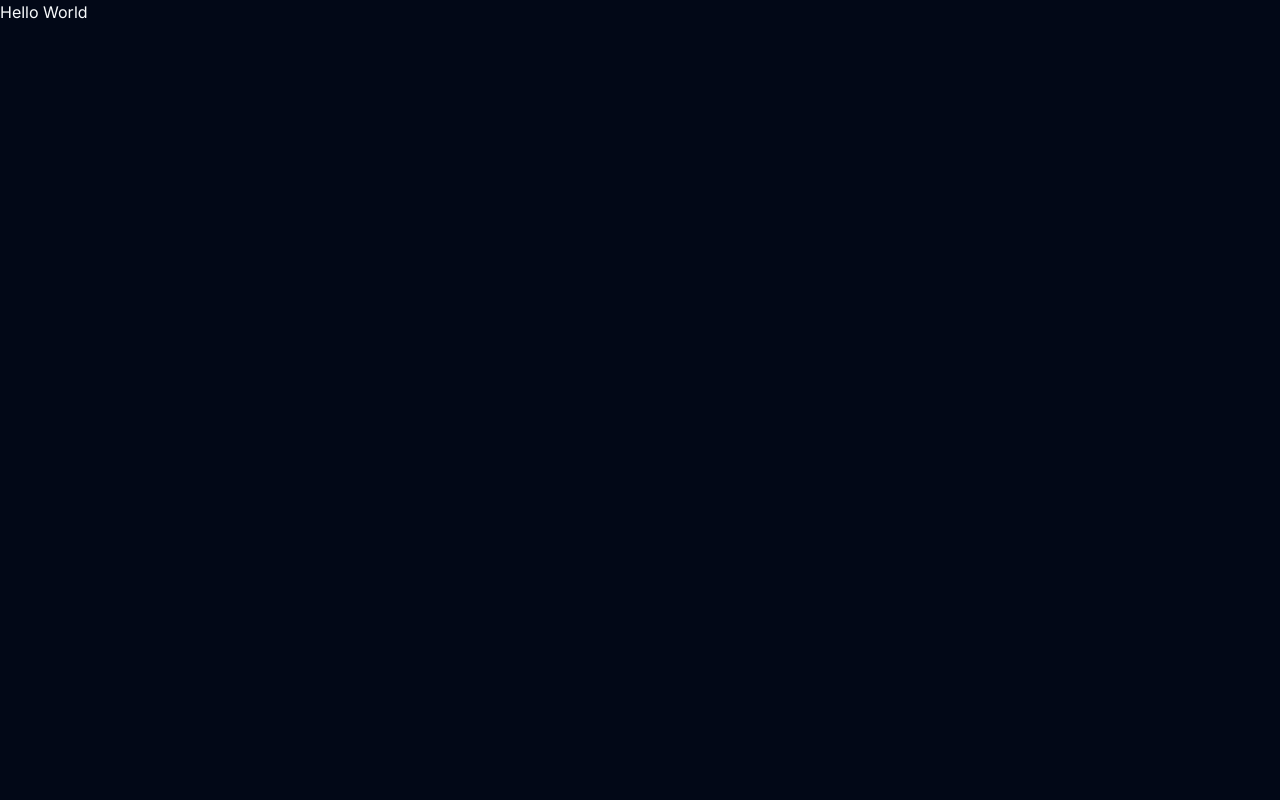
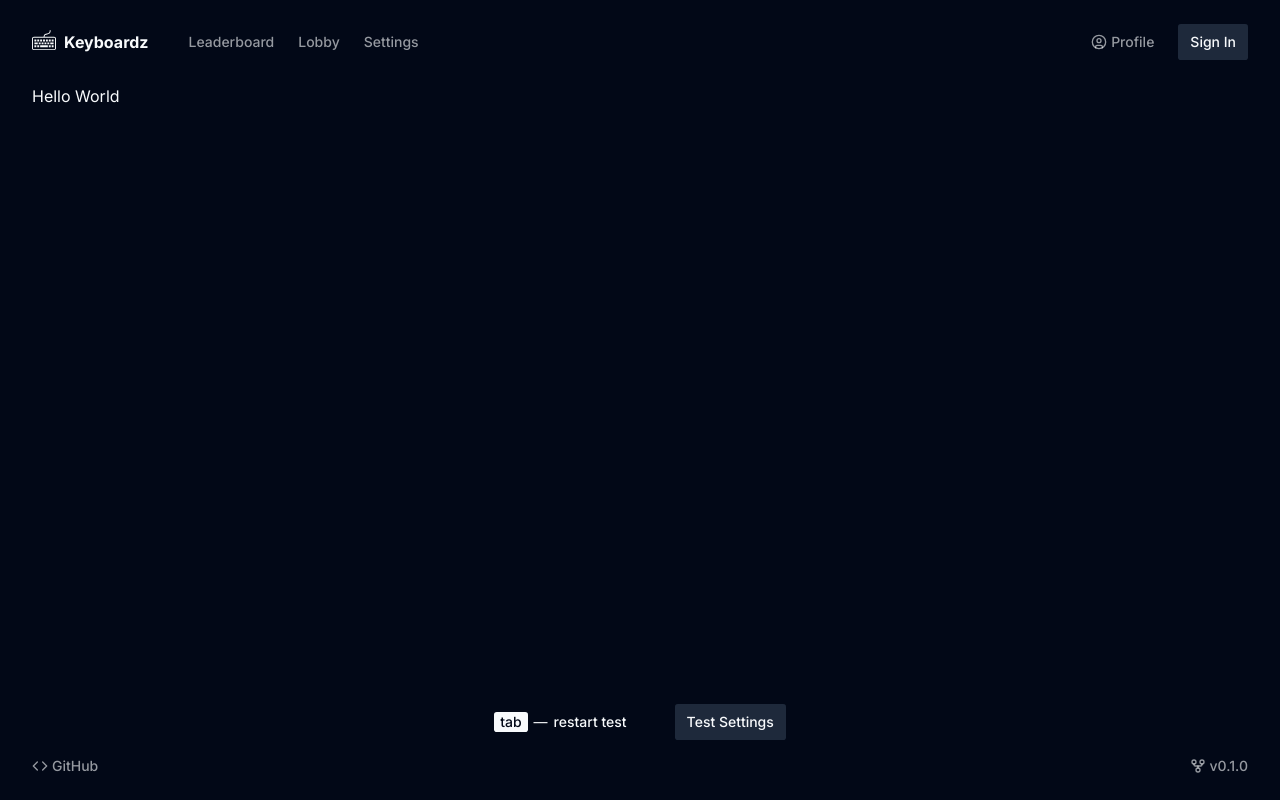
Before and after one commit to miljan-code/keyboardz, a Next.js app: page / in a window 1280 px wide. Built offline with nearby package versions, Linux system fonts and the light colour scheme.

Commit message:
feat: added layout - header and footer

```diff
--- a/app/layout.tsx
+++ b/app/layout.tsx
@@ -1,7 +1,12 @@
 import { Inter as FontSans } from "next/font/google";
 import localFont from "next/font/local";
+
 import { cn } from "@/lib/utils";
+import { Footer } from "@/components/footer";
+import { Header } from "@/components/header";
+
 import "@/styles/globals.css";
+
 import type { Metadata } from "next";
 
 const fontSans = FontSans({ subsets: ["latin"], variable: "--font-sans" });
@@ -22,15 +27,19 @@ interface RootLayoutProps {
 
 export default function RootLayout({ children }: RootLayoutProps) {
   return (
-    <html lang="en" className="dark">
+    <html lang="en">
       <body
         className={cn(
           fontSans.variable,
           fontHeading.variable,
-          "font-sans antialiased",
+          "dark font-sans antialiased",
         )}
       >
-        {children}
+        <main className="mx-auto grid min-h-screen max-w-7xl grid-flow-row grid-rows-[auto_1fr_auto] gap-6 px-8 py-6">
+          <Header />
+          {children}
+          <Footer />
+        </main>
       </body>
     </html>
   );
--- /dev/null
+++ b/components/auth/sign-in-button.tsx
@@ -0,0 +1,12 @@
+"use client";
+
+import { Button } from "@/components/ui/button";
+
+export const SignInButton = () => {
+  // TODO: add signIn function from next-auth
+  return (
+    <Button variant="secondary" size="sm" onClick={() => {}}>
+      Sign In
+    </Button>
+  );
+};
--- /dev/null
+++ b/components/footer.tsx
@@ -0,0 +1,37 @@
+import { Icons } from "@/components/icons";
+import { TestSettings } from "@/components/test/test-settings";
+
+export const Footer = () => {
+  return (
+    <footer className="space-y-4 text-sm">
+      <div className="flex items-center justify-center gap-12">
+        <div className="flex cursor-default gap-1.5">
+          <span className="rounded-md bg-foreground px-1.5 font-medium text-background">
+            tab
+          </span>
+          <span>&mdash;</span>
+          <span className="font-medium">restart test</span>
+        </div>
+        <TestSettings />
+      </div>
+      <div className="flex items-center justify-between">
+        <a
+          href="https://github.com/miljan-code/keyboardz"
+          className="flex items-center gap-1 font-medium text-foreground/60 transition-colors hover:text-foreground/80 sm:text-sm"
+          target="_blank"
+        >
+          <Icons.code size={16} />
+          <span>GitHub</span>
+        </a>
+        <a
+          href="https://github.com/miljan-code/keyboardz"
+          className="flex items-center gap-1 font-medium text-foreground/60 transition-colors hover:text-foreground/80 sm:text-sm"
+          target="_blank"
+        >
+          <Icons.git size={16} />
+          <span>v0.1.0</span>
+        </a>
+      </div>
+    </footer>
+  );
+};
--- /dev/null
+++ b/components/header.tsx
@@ -0,0 +1,39 @@
+import Link from "next/link";
+
+import { siteConfig } from "@/config/site";
+import { SignInButton } from "@/components/auth/sign-in-button";
+import { Icons } from "@/components/icons";
+
+export const Header = () => {
+  return (
+    <header className="flex justify-between md:grid md:grid-cols-[auto_1fr_auto] md:gap-10">
+      <Link href="/" className="flex items-center gap-2">
+        <Icons.logo className="-mt-0.5" />
+        <span className="font-bold">Keyboardz</span>
+      </Link>
+      <nav className="hidden gap-6 md:flex">
+        {siteConfig.nav.map((navItem) => (
+          <Link
+            key={navItem.title}
+            href={navItem.href}
+            className="flex items-center text-lg font-medium text-foreground/60 transition-colors hover:text-foreground/80 sm:text-sm"
+          >
+            {navItem.title}
+          </Link>
+        ))}
+      </nav>
+      <div className="flex gap-6">
+        <Link
+          href="/profile"
+          className="flex items-center gap-1 font-medium text-foreground/60 transition-colors hover:text-foreground/80 sm:text-sm"
+        >
+          <Icons.user size={16} />
+          {/* TODO: Change to display username when add auth */}
+          <span>Profile</span>
+        </Link>
+        {/* TODO: Check for session when add auth */}
+        <SignInButton />
+      </div>
+    </header>
+  );
+};
--- /dev/null
+++ b/components/icons.tsx
@@ -0,0 +1,19 @@
+import { Code, GitFork, UserCircle, type LucideProps } from "lucide-react";
+
+export const Icons = {
+  user: UserCircle,
+  code: Code,
+  git: GitFork,
+  logo: ({ ...props }: LucideProps) => (
+    <svg
+      xmlns="http://www.w3.org/2000/svg"
+      viewBox="0 0 50 50"
+      width="24px"
+      height="24px"
+      fill="currentColor"
+      {...props}
+    >
+      <path d="M 36.9375 2.84375 C 36.9375 5.9375 36.214844 7.304688 35.28125 8.0625 C 34.347656 8.820313 32.925781 9.058594 31.3125 9.28125 C 29.699219 9.503906 27.898438 9.710938 26.40625 10.90625 C 25.167969 11.898438 24.3125 13.539063 24.0625 16 L 4 16 C 1.800781 16 0 17.800781 0 20 L 0 40 C 0 42.199219 1.800781 44 4 44 L 46 44 C 48.199219 44 50 42.199219 50 40 L 50 20 C 50 17.800781 48.199219 16 46 16 L 26.09375 16 C 26.308594 14.0625 26.910156 13.066406 27.65625 12.46875 C 28.585938 11.722656 29.976563 11.503906 31.59375 11.28125 C 33.210938 11.058594 35.039063 10.839844 36.53125 9.625 C 38.023438 8.410156 38.9375 6.269531 38.9375 2.84375 Z M 4 18 L 46 18 C 47.117188 18 48 18.882813 48 20 L 48 40 C 48 41.117188 47.117188 42 46 42 L 4 42 C 2.882813 42 2 41.117188 2 40 L 2 20 C 2 18.882813 2.882813 18 4 18 Z M 5 22 L 5 26 L 9 26 L 9 22 Z M 11 22 L 11 26 L 15 26 L 15 22 Z M 17 22 L 17 26 L 21 26 L 21 22 Z M 23 22 L 23 26 L 27 26 L 27 22 Z M 29 22 L 29 26 L 33 26 L 33 22 Z M 35 22 L 35 26 L 39 26 L 39 22 Z M 41 22 L 41 26 L 45 26 L 45 22 Z M 5 28 L 5 32 L 12 32 L 12 28 Z M 14 28 L 14 32 L 18 32 L 18 28 Z M 20 28 L 20 32 L 24 32 L 24 28 Z M 26 28 L 26 32 L 30 32 L 30 28 Z M 32 28 L 32 32 L 36 32 L 36 28 Z M 38 28 L 38 32 L 45 32 L 45 28 Z M 5 34 L 5 38 L 9 38 L 9 34 Z M 11 34 L 11 38 L 15 38 L 15 34 Z M 17 34 L 17 38 L 33 38 L 33 34 Z M 35 34 L 35 38 L 39 38 L 39 34 Z M 41 34 L 41 38 L 45 38 L 45 34 Z" />
+    </svg>
+  ),
+};
--- /dev/null
+++ b/components/test/test-settings.tsx
@@ -0,0 +1,9 @@
+import { Button } from "@/components/ui/button";
+
+export const TestSettings = () => {
+  return (
+    <Button variant="secondary" size="sm">
+      Test Settings
+    </Button>
+  );
+};
--- /dev/null
+++ b/components/ui/button.tsx
@@ -0,0 +1,56 @@
+import * as React from "react"
+import { Slot } from "@radix-ui/react-slot"
+import { cva, type VariantProps } from "class-variance-authority"
+
+import { cn } from "@/lib/utils"
+
+const buttonVariants = cva(
+  "inline-flex items-center justify-center rounded-md text-sm font-medium ring-offset-background transition-colors focus-visible:outline-none focus-visible:ring-2 focus-visible:ring-ring focus-visible:ring-offset-2 disabled:pointer-events-none disabled:opacity-50",
+  {
+    variants: {
+      variant: {
+        default: "bg-primary text-primary-foreground hover:bg-primary/90",
+        destructive:
+          "bg-destructive text-destructive-foreground hover:bg-destructive/90",
+        outline:
+          "border border-input bg-background hover:bg-accent hover:text-accent-foreground",
+        secondary:
+          "bg-secondary text-secondary-foreground hover:bg-secondary/80",
+        ghost: "hover:bg-accent hover:text-accent-foreground",
+        link: "text-primary underline-offset-4 hover:underline",
+      },
+      size: {
+        default: "h-10 px-4 py-2",
+        sm: "h-9 rounded-md px-3",
+        lg: "h-11 rounded-md px-8",
+        icon: "h-10 w-10",
+      },
+    },
+    defaultVariants: {
+      variant: "default",
+      size: "default",
+    },
+  }
+)
+
+export interface ButtonProps
+  extends React.ButtonHTMLAttributes<HTMLButtonElement>,
+    VariantProps<typeof buttonVariants> {
+  asChild?: boolean
+}
+
+const Button = React.forwardRef<HTMLButtonElement, ButtonProps>(
+  ({ className, variant, size, asChild = false, ...props }, ref) => {
+    const Comp = asChild ? Slot : "button"
+    return (
+      <Comp
+        className={cn(buttonVariants({ variant, size, className }))}
+        ref={ref}
+        {...props}
+      />
+    )
+  }
+)
+Button.displayName = "Button"
+
+export { Button, buttonVariants }
--- /dev/null
+++ b/config/site.ts
@@ -0,0 +1,18 @@
+import type { SiteConfig } from "@/types";
+
+export const siteConfig: SiteConfig = {
+  nav: [
+    {
+      title: "Leaderboard",
+      href: "/leaderboard",
+    },
+    {
+      title: "Lobby",
+      href: "/lobby",
+    },
+    {
+      title: "Settings",
+      href: "/settings",
+    },
+  ],
+};
--- a/package.json
+++ b/package.json
@@ -10,9 +10,10 @@
   },
   "license": "MIT",
   "dependencies": {
+    "@radix-ui/react-slot": "^1.0.2",
     "class-variance-authority": "^0.7.0",
     "clsx": "^2.0.0",
-    "lucide-react": "^0.265.0",
+    "lucide-react": "^0.263.1",
     "next": "13.4.13",
     "react": "18.2.0",
     "react-dom": "18.2.0",
```
Also changed, not shown: prettier.config.cjs (+19 -16 lines), types/index.d.ts (added, +9 -0 lines), 1 other file (tests, documents, lock files or other folders).
